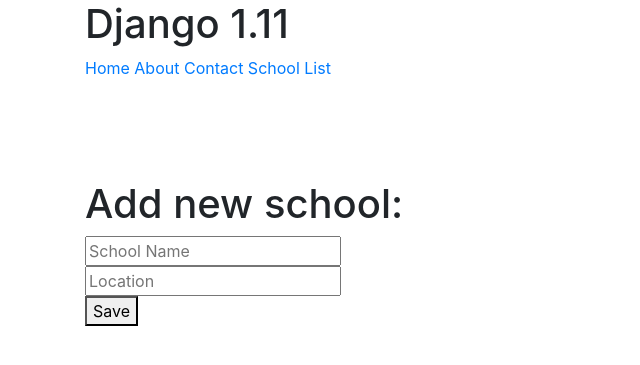
After one commit to abhiArtmania/trydjango1-11, a Django app: page /school/create/ in a window 1280 px wide. The commit adds this page. Shown: the top 365 px of the page, without its empty margins (0-640 px from the left). Run offline with Django 3.2, Linux system fonts and the light colour scheme; some libraries are stand-ins or nearby versions.

Commit message:
create data from view and save it in db

```diff
--- a/src/muypicky/urls.py
+++ b/src/muypicky/urls.py
@@ -23,7 +23,8 @@
     # school_list,
     # SchoolListView,
     SearchSchoolListView,
-    SearchSchoolDetailView
+    SearchSchoolDetailView,
+    School_createView
 )
 
 urlpatterns = [
@@ -31,7 +32,8 @@
     url(r'^$', HomeView.as_view()),
     url(r'^about/', AboutView.as_view()),
     url(r'^contact/', ContactView.as_view()),
-    url(r'^school_list_search/$',SearchSchoolListView.as_view()),
-    # url(r'^school_list_search/(?P<location>\w+)/$',SearchSchoolListView.as_view()),
-    url(r'^school_list_search/(?P<school_id>\w+)/$',SearchSchoolDetailView.as_view())
+    url(r'^school/$',SearchSchoolListView.as_view()),
+    url(r'^school/create/$',School_createView),
+    # url(r'^school/(?P<location>\w+)/$',SearchSchoolListView.as_view()),
+    url(r'^school/(?P<slug>[\w-]+)/$',SearchSchoolDetailView.as_view())
 ]
--- /dev/null
+++ b/src/schools/form.py
@@ -0,0 +1,5 @@
+from django import forms
+
+class SchoolCreateForm(forms.Form):
+    name = forms.CharField()
+    location = forms.CharField(required=False)
--- a/src/schools/models.py
+++ b/src/schools/models.py
@@ -19,11 +19,8 @@
         return self.name
 
 def school_pre_save_receiver(sender, instance, *args, **kwargs):
-     print('Saving...')
-     print(instance.timestamp)
      if not instance.slug:
          instance.slug = unique_slug_generator(instance)
-         instance.save()
 
 ##### we can't save slug in post_save. It will goes under infinite loop. that's why I'm commenting this.
 # def school_post_save_receiver(sender, instance, created, *args, **kwargs):
--- /dev/null
+++ b/src/schools/templates/schools/form.html
@@ -0,0 +1,12 @@
+{% extends "base.html" %}
+  {% block title %}
+    New School | {{block.super}}
+  {% endblock %}
+  {% block content %}
+    <h1>Add new school:</h1>
+    <form method='POST'> {% csrf_token %}
+      <input type='text' name='name' placeholder="School Name" /><br/>
+      <input type='text' name='location' placeholder="Location" /><br/>
+      <button type='submit'>Save</button>
+    </form>
+  {% endblock %}
--- a/src/schools/templates/schools/school_detail.html
+++ b/src/schools/templates/schools/school_detail.html
@@ -1,6 +1,6 @@
 {% extends "base.html" %}
   {% block title %}
-    Restaurant List | {{block.super}}
+    School Details | {{block.super}}
   {% endblock %}
   {% block content %}
     <h1>{{ object.title }}</h1>
--- a/src/schools/views.py
+++ b/src/schools/views.py
@@ -1,8 +1,9 @@
 from django.db.models import Q
 from django.shortcuts import render, get_object_or_404
-from django.http import HttpResponse
+from django.http import HttpResponse, HttpResponseRedirect
 from django.views.generic import TemplateView, ListView, DetailView
 from .models import School
+from .form import SchoolCreateForm
 import random
 
 # Create your views here.
@@ -47,6 +48,21 @@
 #         context['school'] = queryset
 #         return context
 
+# School create view
+def School_createView(request):
+    if request.method == "POST":
+        title = request.POST.get("name") # request.POST['name']
+        location = request.POST.get("location")
+        print(School.objects.count())
+        School.objects.create(
+            name = title,
+            location = location
+        )
+        return HttpResponseRedirect('/school/')
+    template_name = 'schools/form.html'
+    context = {}
+    return render(request, template_name, context)
+
 class SearchSchoolListView(ListView):
     template_name = '/schools/school_list.html'
     model = School
@@ -78,7 +94,7 @@
 
     # change the default object - pk/slug to your custom object name.
     # here my custom object name = school_id
-    def get_object(self,*args,**kwargs):
-        school_id = self.kwargs['school_id']
-        obj = get_object_or_404(School, pk=school_id) #pk = school_id
-        return obj
+    # def get_object(self,*args,**kwargs):
+    #     school_id = self.kwargs['school_id']
+    #     obj = get_object_or_404(School, pk=school_id) #pk = school_id
+    #     return obj
--- a/src/templates/snippets/nav.html
+++ b/src/templates/snippets/nav.html
@@ -1,4 +1,4 @@
 <a href='/'>Home</a>
 <a href='/about'>About</a>
 <a href='/contact'>Contact</a>
-<a href='/school_list'>School List</a>
+<a href='/school'>School List</a>
```
Also changed, not shown: src/schools/templates/schools/school_list.html (+5 -3 lines), src/schools/utils.py (+7 -1 lines), src/db.sqlite3.
